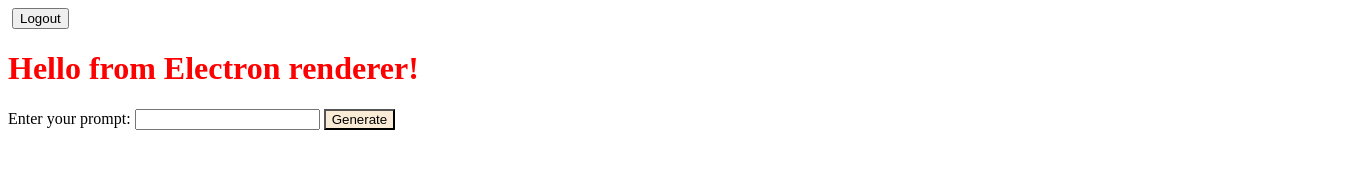
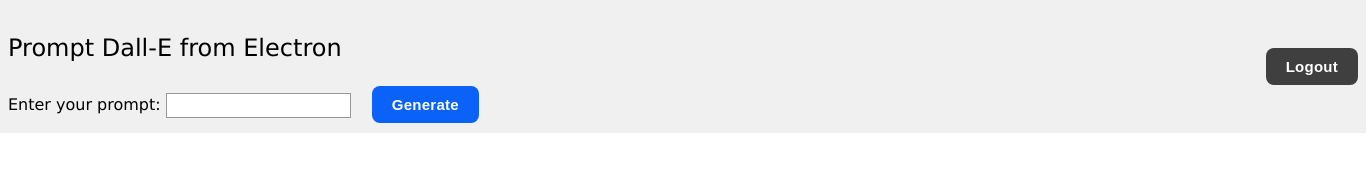
Before and after one commit to Cats-n-coffee/dall-e-InApp, an Electron app: page renderers/index.html in a window 1366 px wide. Drawn offline with Linux system fonts and the light colour scheme.

Commit message:
improve UI, add styles, remove some logs

```diff
--- a/main.js
+++ b/main.js
@@ -16,7 +16,6 @@
 app.on('ready', () => {
   ipcMain.handle('auth:get-profile', authService.getProfile);
   ipcMain.handle('make-open-ai-request', (e, args) => {
-    console.log('args', args);
     return apiService.makeApiRequest(args);
   });
   ipcMain.on('auth:logout', () => {
--- a/main/appProcess.js
+++ b/main/appProcess.js
@@ -3,8 +3,8 @@
 
 const createAppWindow = () => {
   const win = new BrowserWindow({
-    width: 800,
-    height: 600,
+    width: 1366,
+    height: 768,
     webPreferences: {
         preload: path.join(__dirname, 'preload.js')
     }
--- a/renderers/index.html
+++ b/renderers/index.html
@@ -15,24 +15,28 @@
     <title>Dall-e In App</title>
   </head>
   <body>
-    <div>
-      <img id="picture" />
-      <span id="name"></span>
-      <button id="logout" class="btn">Logout</button>
-    </div>
-    <h1>Hello from Electron renderer!</h1>
-    <div>
+    <div class="wrapper">
+      <section class="user-actions">
+        <section class="prompt-section">
+          <h1>Prompt Dall-E from Electron</h1>
+          <div>
+            <label for="image-prompt">Enter your prompt:</label>
+            <input type="text" id="image-prompt-input">
+            <button id="send-prompt-button" class="btn">
+              Generate
+            </button>
+          </div>
+        </section>
+        <section class="auth-section">
+          <img id="picture" />
+          <span id="name"></span>
+          <button id="logout" class="btn">Logout</button>
+        </section>
+      </section>
       <div id="success" class="alert-success"></div>
-      <div id="message" class="jumbotron"></div>
-      <div>
-        <label for="image-prompt">Enter your prompt:</label>
-        <input type="text" id="image-prompt-input">
-        <button id="send-prompt-button" class="btn-primary">
-          Generate
-        </button>
-      </div>
-    <div>
-      <img src="" alt="" id="prompt-result">
+      <section class="image-section">
+        <img src="" alt="" id="prompt-result">
+      </section>
     </div>
   </body>
   <script src="index.js"></script>
--- a/renderers/styles.css
+++ b/renderers/styles.css
@@ -1,15 +1,79 @@
-h1 {
-    color: red;
+html, body {
+    margin: 0;
+    padding: 0;
+    box-sizing: border-box;
+    width: 100vw;
+    height: 100vh;
+    font-family: Verdana, Geneva, Tahoma, sans-serif;
+}
+
+.wrapper {
+    height: 100%;
+    width: 100%;
+    display: flex;
+    flex-direction: column;
+}
+
+.user-actions {
+    display: flex;
+    justify-content: space-between;
+    align-items: center;
+    background-color: rgb(240, 240, 240);
+    padding: 10px 8px;
+}
+
+.auth-section {
+    display: flex;
+    align-items: center;
+}
+
+.prompt-section h1 {
+    font-weight: 500;
+    font-size: 1.5em;
+}
+
+.prompt-section input[type=text] {
+    padding: 4px 6px;
+    font-family: Verdana, Geneva, Tahoma, sans-serif;
+    border: 1px solid rgb(152, 152, 152);
+    margin-right: 16px;
+}
+
+.prompt-section input[type=text]:focus {
+    outline: 1px solid rgb(59, 129, 250);
+}
+
+.image-section {
+    height: 100%;
+}
+
+.btn {
+    border: none;
+    background-color: rgb(10, 98, 249);
+    border-radius: 8px;
+    padding: 10px 20px;
+    color: white;
+    font-weight: 600;
+    font-size: 15px;
+    letter-spacing: 0.25px;
+    transition: 300ms ease-in;
+}
+
+.btn:hover {
+    background-color: rgb(59, 129, 250);
+    cursor: pointer;
+}
+
+#logout {
+    background-color: rgb(64, 63, 63);
+    transition: 300ms ease-in;
+}
+
+#logout:hover {
+    background-color: rgb(101, 101, 101);
+    cursor: pointer;
 }
 
 .alert-success {
-    background-color: rgb(37, 217, 37);
+    background-color: rgb(136, 217, 136);
 }
-
-.jumbotron {
-    background-color: rgb(217, 213, 213);
-}
-
-.btn-primary {
-    background-color: antiquewhite;
-}
--- a/services/apiService.js
+++ b/services/apiService.js
@@ -1,9 +1,10 @@
-// const axios = require('axios');
 const envVariables = require('../env-variables.json');
 const { Configuration, OpenAIApi } = require('openai');
 
 async function makeApiRequest(promptString = '') {
     // HANDLE THE EMPTY STRING
+    if (!promptString) return;
+
     const configuration = new Configuration({
         apiKey: envVariables.openAIKey,
     });
@@ -16,11 +17,8 @@
             size: '1024x1024',
         });
 
-        console.log('response in apiService', response);
-        console.log('TRYING TO GET', response.data.data[0]['url']);
         return response.data.data[0]['url'];
     } catch (err) {
-        console.log('ERROR PRINTING', err);
         throw err;
     }
 }
```
